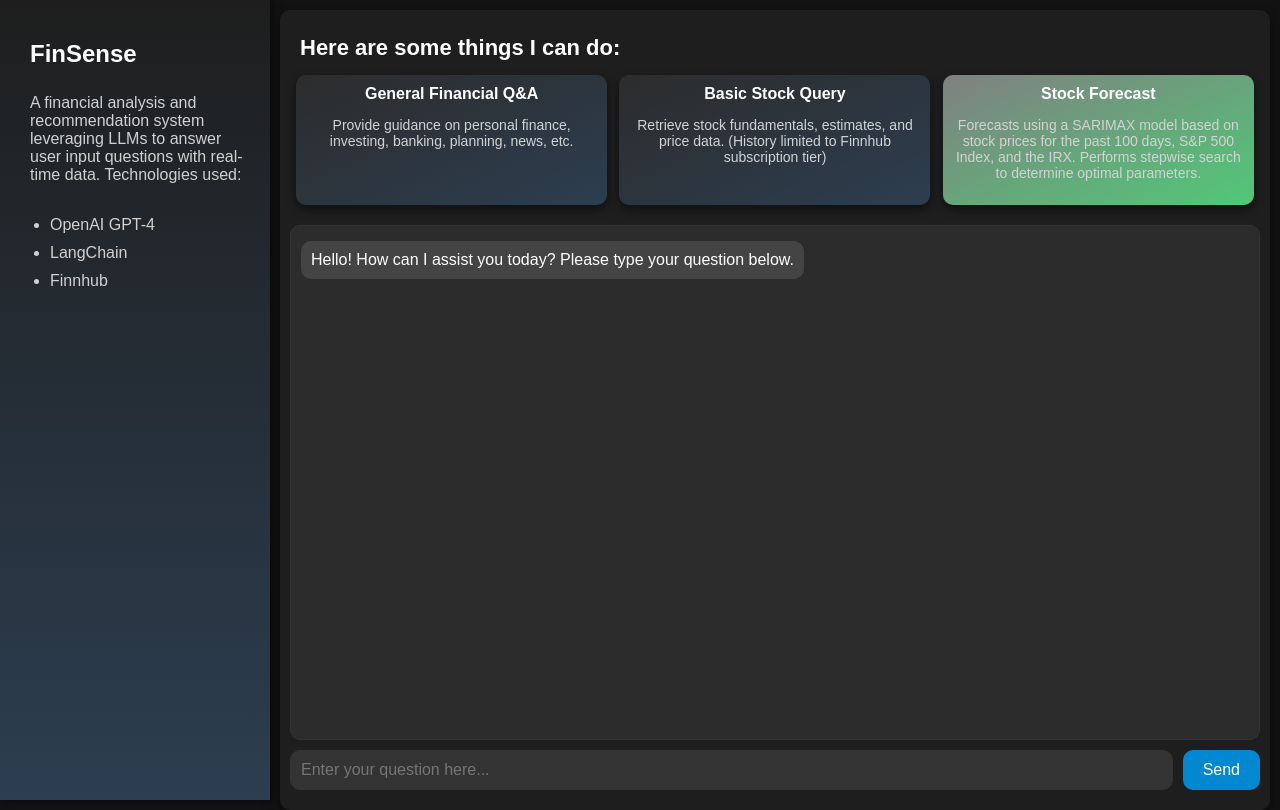
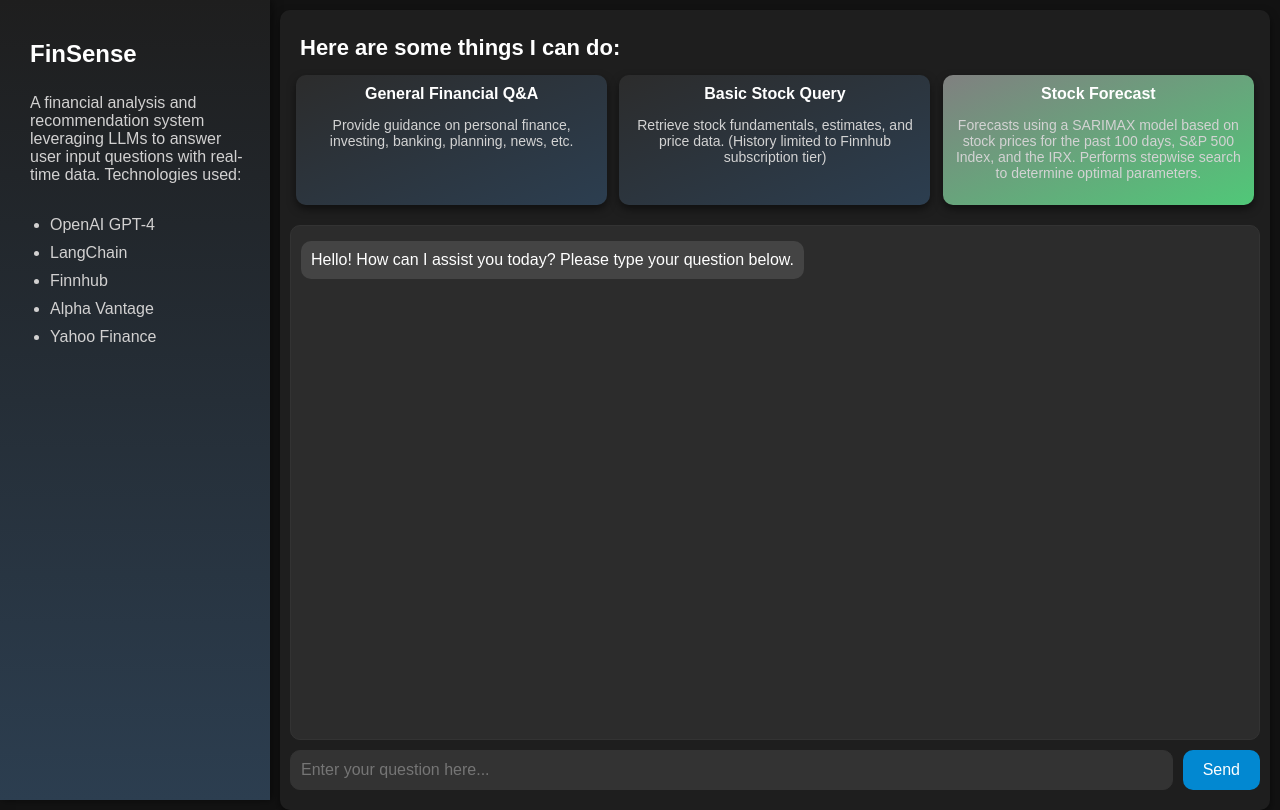
Before and after one commit to sun770311/FinSense, a Flask app: page / in a window 1280 px wide. Run offline with Flask 3, Linux system fonts and the light colour scheme.

Commit message:
updated html

```diff
--- a/templates/index.html
+++ b/templates/index.html
@@ -210,6 +210,8 @@
             <li>OpenAI GPT-4</li>
             <li>LangChain</li>
             <li>Finnhub</li>
+            <li>Alpha Vantage</li>
+            <li>Yahoo Finance</li>
         </ul>
     </div>
     <div class="content">
```
Also changed, not shown: README.md.
